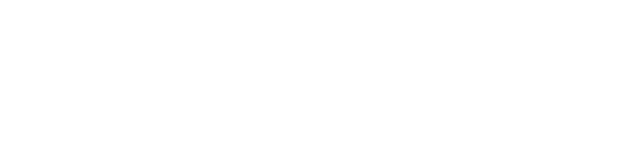
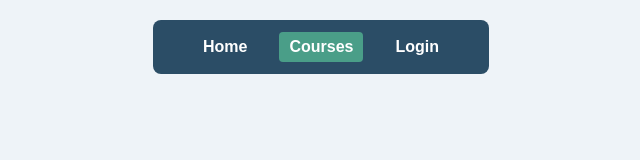
Before and after one commit to ejohnnn7/SDEV_255_Final_Project_Team3, a website: page public/add-course.html in a window 1280 px wide. Shown: the whole page, without its empty margins (319-959 px from the left). Drawn offline with Linux system fonts and the light colour scheme.

Commit message:
Added header to remaining html files

```diff
--- a/public/add-course.html
+++ b/public/add-course.html
@@ -1 +1,19 @@
-<!-- Placeholder for this week -->
+<!DOCTYPE html>
+<html lang="en">
+<head>
+    <meta charset="UTF-8">
+    <meta name="viewport" content="width=device-width, initial-scale=1.0">
+    <title>Add Course</title>
+    <link rel="stylesheet" href="styles.css">
+</head>
+<body>
+    <div class="app">
+        <!-- Navigation Bar -->
+        <nav class="navbar">
+            <a href="index.html">Home</a>
+            <a href="courses.html" class="active">Courses</a>
+            <a href="login.html">Login</a>
+        </nav>
+    </div>
+</body>
+</html>
```
Also changed, not shown: public/course-details.html (+19 -1 lines), public/delete-course.html (+19 -1 lines), public/edit-course.html (+19 -1 lines).
